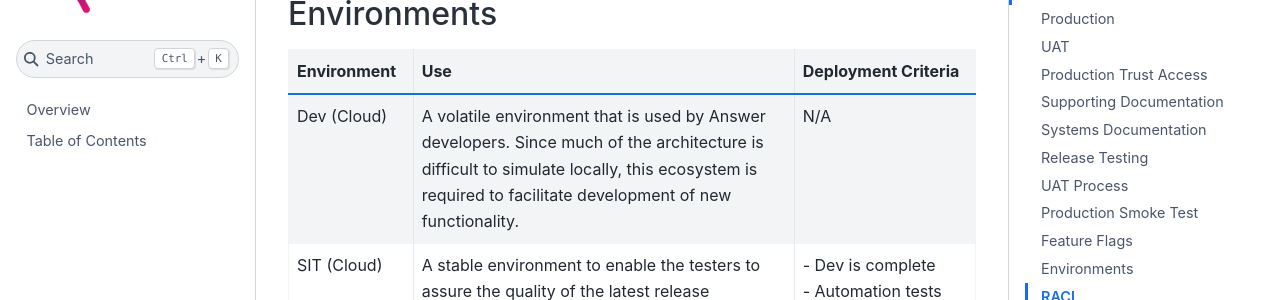
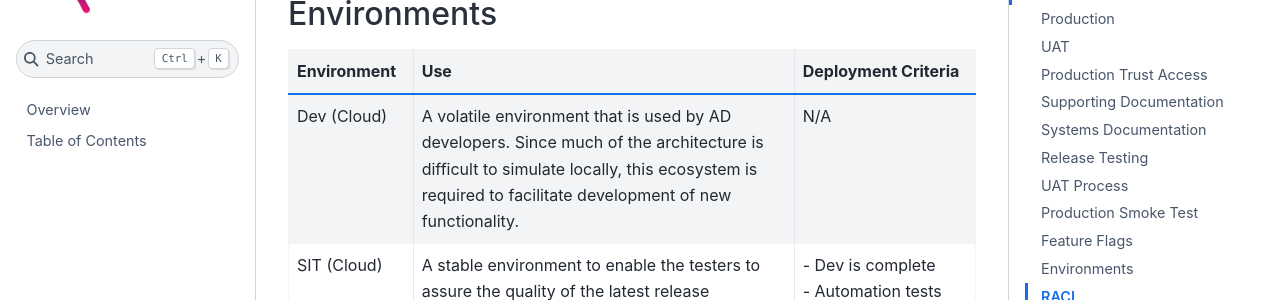
Before and after one commit to ayushchatur/FLIP, a Jupyter Book: the page built from documentation/release_procedure.md, in a window 1280 px wide and 900 px high, scrolled down 6474 px. Shown: the part 154-454 px from the top of the window. Built offline with Jupyter Book 1.0.4 settings and Sphinx 7.4.7 and the Sphinx Book theme 1.1.4, drawn with Linux system fonts in a browser that asks for light colours.

Commit message:
Updates Answer Digital developers reference in documentation/release_procedure.md

```diff
--- a/documentation/release_procedure.md
+++ b/documentation/release_procedure.md
@@ -172,7 +172,7 @@ Feature flags will be implemented where appropriate to enable continuous deploym
 
 | Environment | Use | Deployment Criteria |
 |-------------|-----|---------------------|
-| Dev (Cloud) | A volatile environment that is used by Answer developers. Since much of the architecture is difficult to simulate locally, this ecosystem is required to facilitate development of new functionality. | N/A |
+| Dev (Cloud) | A volatile environment that is used by AD developers. Since much of the architecture is difficult to simulate locally, this ecosystem is required to facilitate development of new functionality. | N/A |
 | SIT (Cloud) | A stable environment to enable the testers to assure the quality of the latest release candidates. | - Dev is complete<br/>- Automation tests have passed<br />- Automated regression tests have passed |
 | UAT (Cloud) | A stable environment to allow the primary stakeholders, product owners and users to test the latest release candidates. This environment will be running full time to enable iterative user testing and new feature demos. |- SIT has been fully signed off by AD<br />- SIT results shared with PO<br />- Training documentation has been updated and shared<br />- Release notes have been shared with PO |
 | Pre-Prod (Cloud) | An environment matching the production hardware as closely as possible, allowing AIDE and FLIP to be tested on the same infrastructure. This environment will be running full time to emulate the production environment. Environment will also be used for training and platform demo purposes. | - UAT has been fully signed off by PO<br />- Full production release notes have been shared with all stakeholders |
```
